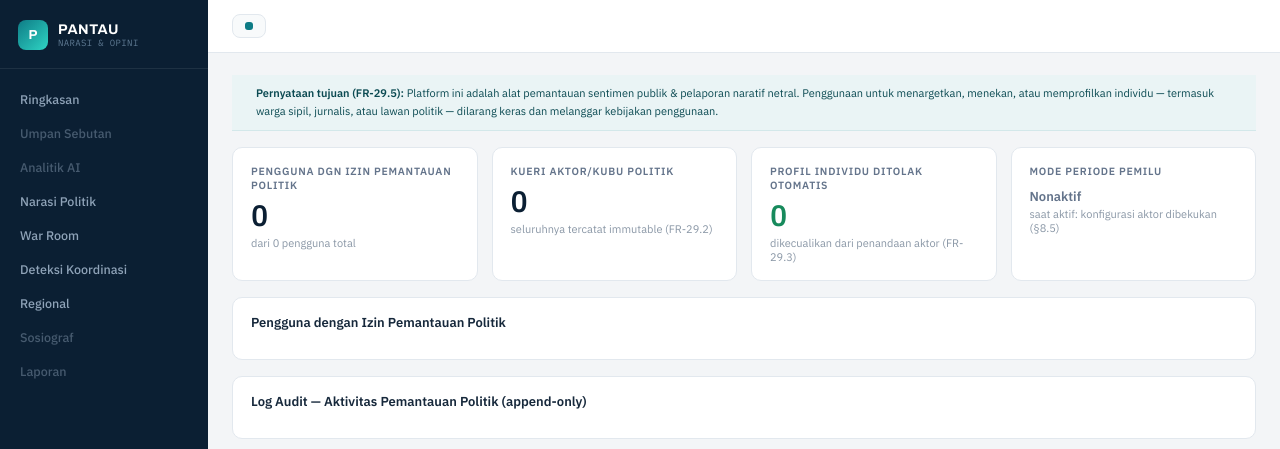
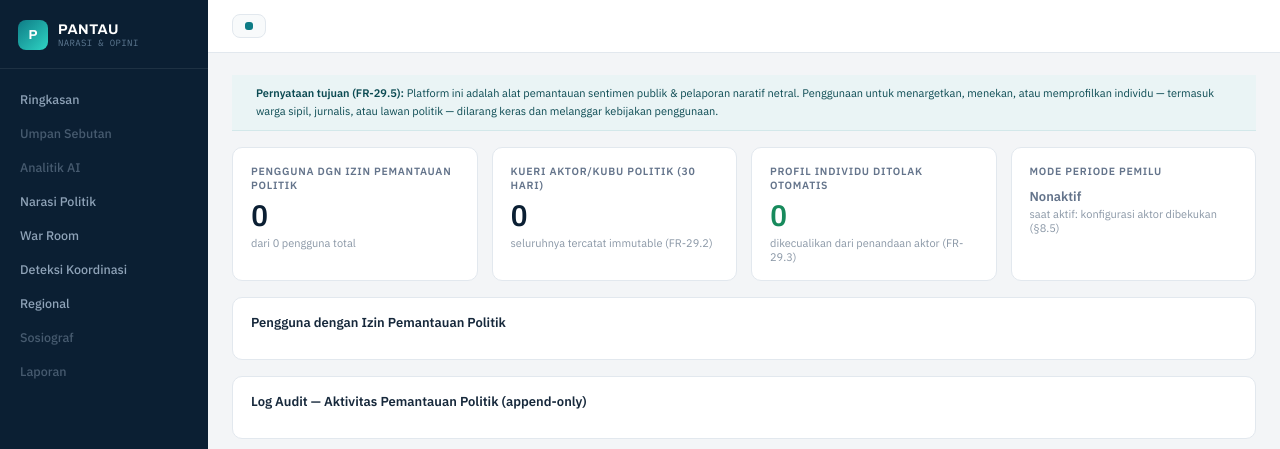
Before and after one commit to YorGalore/capstoneYor, a Django app: page /pengawasan/ in a window 1280 px wide. Shown: the top 449 px of the page. Run offline with Django 5.2, Linux system fonts and the light colour scheme; data that the repository does not hold is empty.

Commit message:
Scope political-query KPI to a 30-day window on Dasbor Pengawasan

```diff
--- a/apps/governance/views.py
+++ b/apps/governance/views.py
@@ -1,4 +1,5 @@
 from django.shortcuts import render
+from django.utils import timezone
 
 from .models import (
     ApifyCredential, AuditLogEntry, MonitoredDomain, PlatformIntegration,
@@ -23,7 +24,9 @@ def pengawasan(request):
 
     permissions = PoliticalMonitoringPermission.objects.filter(active=True).select_related("user")
     total_users = AnalystProfile.objects.count()
-    political_query_count = AuditLogEntry.objects.filter(action__icontains="kueri").count()
+    political_query_count = AuditLogEntry.objects.filter(
+        action__icontains="kueri", timestamp__gte=timezone.now() - timezone.timedelta(days=30)
+    ).count()
     excluded_profile_count = AuditLogEntry.objects.filter(action__icontains="dikecualikan").count()
     audit_entries = AuditLogEntry.objects.all()[:20]
     policy_ack = PolicyAcknowledgment.objects.order_by("-approved_at").first()
--- a/templates/governance/pengawasan.html
+++ b/templates/governance/pengawasan.html
@@ -13,7 +13,7 @@
     <div class="mono-muted">dari {{ total_users }} pengguna total</div>
   </div>
   <div class="pantau-card">
-    <div class="pantau-kpi-label">Kueri Aktor/Kubu Politik</div>
+    <div class="pantau-kpi-label">Kueri Aktor/Kubu Politik (30 hari)</div>
     <div class="pantau-kpi-value">{{ political_query_count }}</div>
     <div class="mono-muted">seluruhnya tercatat immutable (FR-29.2)</div>
   </div>
```
